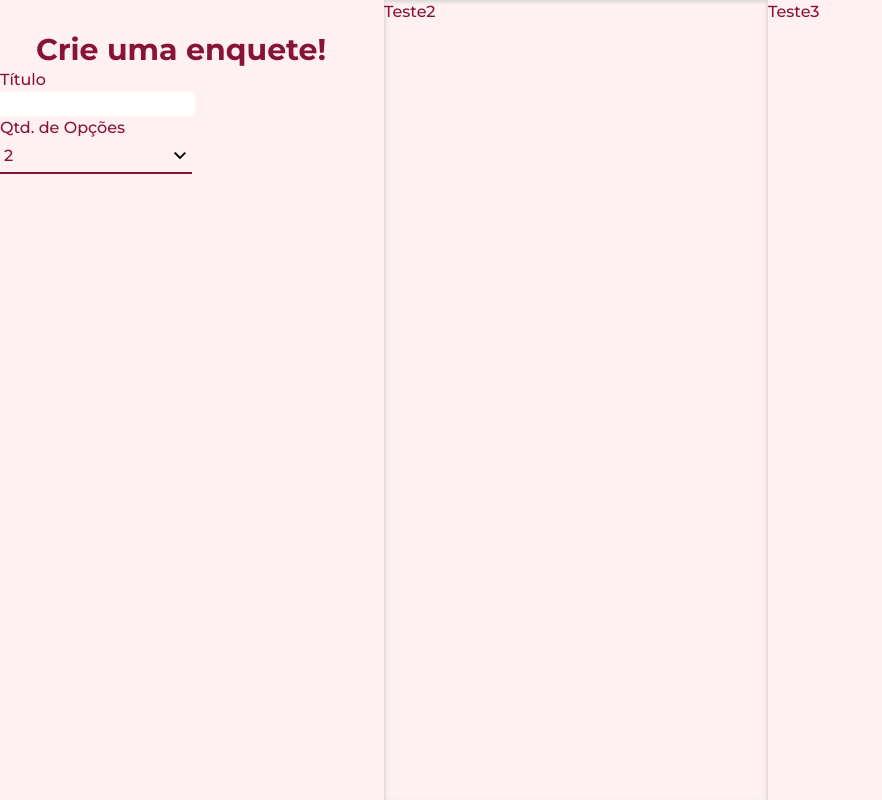
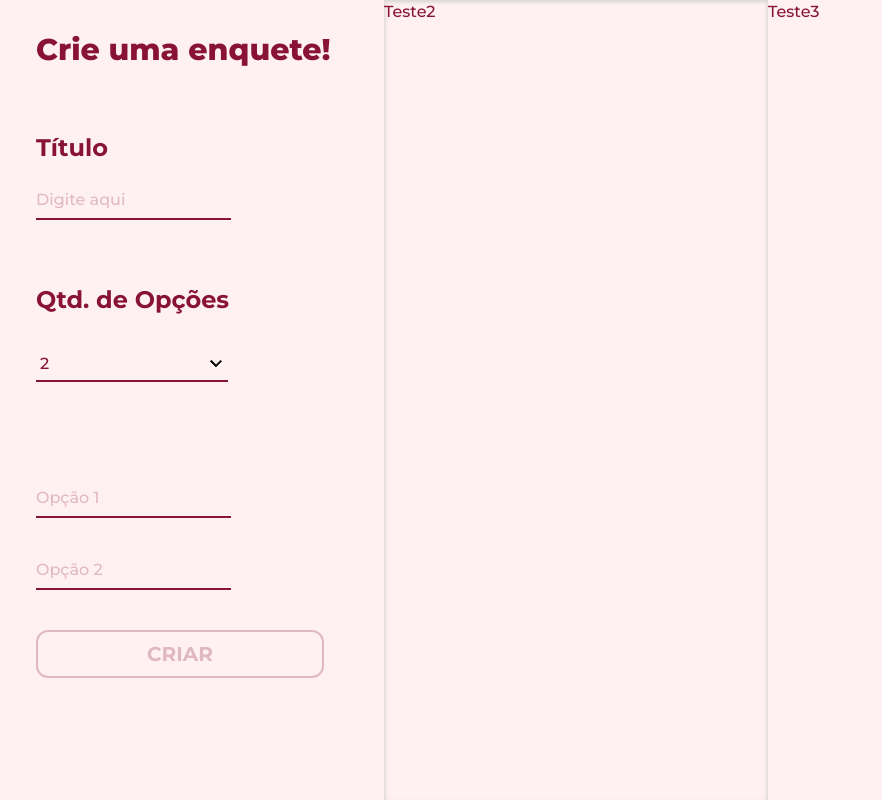
Before and after one commit to luccarojasc/reactPoll, a React (Vite) app: page / in a window 1280 px wide. Shown: the whole page, without its empty margins (0-882 px from the left). Built offline with nearby package versions, Linux system fonts and the light colour scheme.

Commit message:
finalizacao da secao de criar enquetes

```diff
--- a/src/App.tsx
+++ b/src/App.tsx
@@ -1,32 +1,14 @@
-import { useState } from "react"
+import { Create } from "./sections/create";
+
+
 
 export function App() {
-  const [selected, setSelected] = useState(2);
-  const [open, setOpen] = useState(false);
+
 
   return(
     <div className="mx-auto max-w-screen-2xl h-screen flex">
       <div className="min-w-96 shadow-md shadow-stone-300">
-        <h1 className="text-3xl font-bold mt-8 ml-9">Crie uma enquete!</h1>
-        <form>
-          <div>
-            <h1>Título</h1>
-            <input></input>
-          </div>
-          <div>
-            <h1>Qtd. de Opções</h1>
-            <div className="bg-rose-50 w-48 h-8 pl-1 flex items-center justify-between select-none" onClick={()=> setOpen(!open)}>
-              {selected}
-              <img src="./downArrow.png" className={`${(open) && "rotate-180"} transition-all`} />
-            </div>
-            <ul className={'border-b-2 bg-rose-50 border-rose-900 overflow-hidden w-48 transition-all ' + (open ? 'max-h-60' : 'max-h-0')}>
-              <li className="pl-1 hover:bg-rose-900 hover:text-rose-50 select-none" onClick={()=> {setSelected(2); setOpen(false)}}>2</li>
-              <li className="pl-1 hover:bg-rose-900 hover:text-rose-50 select-none" onClick={()=> {setSelected(3); setOpen(false)}}>3</li>
-              <li className="pl-1 hover:bg-rose-900 hover:text-rose-50 select-none" onClick={()=> {setSelected(4); setOpen(false)}}>4</li>
-              <li className="pl-1 hover:bg-rose-900 hover:text-rose-50 select-none" onClick={()=> {setSelected(5); setOpen(false)}}>5</li>
-            </ul>
-          </div>
-        </form>
+        <Create />
       </div>
       <div className="min-w-96 shadow-inner shadow-stone-300">
         <h1>Teste2</h1>
@@ -37,5 +19,3 @@ export function App() {
     </div>
   )
 }
-
-export default App
--- /dev/null
+++ b/src/sections/create.tsx
@@ -0,0 +1,69 @@
+import { useState } from "react"
+
+
+export function Create(){
+    const [selected, setSelected] = useState(2);
+    const [open, setOpen] = useState(false);
+    const [title, setTitle] = useState('');
+    const [optOne, setOptOne] = useState('');
+    const [optTwo, setOptTwo] = useState('');
+    const [optThree, setOptThree] = useState('');
+    const [optFour, setOptFour] = useState('');
+    const [optFive, setOptFive] = useState('');
+
+    const handleSubmit = async () => {
+      console.log(title, optOne, optTwo, optThree, optFour, optFive);
+    }
+
+    return(
+        <div>
+        <h1 className="text-3xl font-extrabold mt-8 ml-9">Crie uma enquete!</h1>
+        <form className="ml-9 mt-16">
+          <div>
+            <h1 className="font-bold text-2xl mb-4">Título</h1>
+            <input placeholder="Digite aqui" className="mb-16 border-b-2 bg-rose-50 border-rose-900 text-rose-900 h-10 focus:outline-none placeholder-rose-900 placeholder-opacity-25 focus:border-rose-700" onChange={(e)=> setTitle(e.target.value)}/>
+          </div>
+          <div>
+            <h1 className="font-bold text-2xl mb-8">Qtd. de Opções</h1>
+            <div className="bg-rose-50 w-48 h-8 pl-1 flex items-center justify-between select-none" onClick={()=> setOpen(!open)}>
+              {selected}
+              <img src="./downArrow.png" className={`${(open) && "rotate-180"} transition-all`} />
+            </div>
+            <ul className={'border-b-2 bg-rose-50 border-rose-900 overflow-hidden w-48 transition-all ' + (open ? 'max-h-60' : 'max-h-0')}>
+              <li className="pl-1 hover:bg-rose-900 hover:text-rose-50 select-none" onClick={()=> {setSelected(2); setOpen(false)}}>2</li>
+              <li className="pl-1 hover:bg-rose-900 hover:text-rose-50 select-none" onClick={()=> {setSelected(3); setOpen(false)}}>3</li>
+              <li className="pl-1 hover:bg-rose-900 hover:text-rose-50 select-none" onClick={()=> {setSelected(4); setOpen(false)}}>4</li>
+              <li className="pl-1 hover:bg-rose-900 hover:text-rose-50 select-none" onClick={()=> {setSelected(5); setOpen(false)}}>5</li>
+            </ul>
+          </div>
+            { selected == 2 &&
+                <ul className="mt-24">
+                    <li><input placeholder="Opção 1" className="mb-8 border-b-2 bg-rose-50 border-rose-900 text-rose-900 h-10 focus:outline-none placeholder-rose-900 placeholder-opacity-25 focus:border-rose-700" onChange={(e)=> setOptOne(e.target.value)}/></li>
+                    <li><input placeholder="Opção 2" className="border-b-2 bg-rose-50 border-rose-900 text-rose-900 h-10 focus:outline-none placeholder-rose-900 placeholder-opacity-25 focus:border-rose-700" onChange={(e)=> setOptTwo(e.target.value)}/></li>
+                </ul>
+            } { selected == 3 &&
+                <ul className="mt-24">
+                    <li><input placeholder="Opção 1" className="mb-8 border-b-2 bg-rose-50 border-rose-900 text-rose-900 h-10 focus:outline-none placeholder-rose-900 placeholder-opacity-25 focus:border-rose-700" onChange={(e)=> setOptOne(e.target.value)}/></li>
+                    <li><input placeholder="Opção 2" className="mb-8 border-b-2 bg-rose-50 border-rose-900 text-rose-900 h-10 focus:outline-none placeholder-rose-900 placeholder-opacity-25 focus:border-rose-700" onChange={(e)=> setOptTwo(e.target.value)}/></li>
+                    <li><input placeholder="Opção 3" className="border-b-2 bg-rose-50 border-rose-900 text-rose-900 h-10 focus:outline-none placeholder-rose-900 placeholder-opacity-25 focus:border-rose-700" onChange={(e)=> setOptThree(e.target.value)}/></li>
+                </ul>
+            } { selected == 4 &&
+                <ul className="mt-24">
+                    <li><input placeholder="Opção 1" className="mb-8 border-b-2 bg-rose-50 border-rose-900 text-rose-900 h-10 focus:outline-none placeholder-rose-900 placeholder-opacity-25 focus:border-rose-700" onChange={(e)=> setOptOne(e.target.value)}/></li>
+                    <li><input placeholder="Opção 2" className="mb-8 border-b-2 bg-rose-50 border-rose-900 text-rose-900 h-10 focus:outline-none placeholder-rose-900 placeholder-opacity-25 focus:border-rose-700" onChange={(e)=> setOptTwo(e.target.value)}/></li>
+                    <li><input placeholder="Opção 3" className="mb-8 border-b-2 bg-rose-50 border-rose-900 text-rose-900 h-10 focus:outline-none placeholder-rose-900 placeholder-opacity-25 focus:border-rose-700" onChange={(e)=> setOptThree(e.target.value)}/></li>
+                    <li><input placeholder="Opção 4" className="border-b-2 bg-rose-50 border-rose-900 text-rose-900 h-10 focus:outline-none placeholder-rose-900 placeholder-opacity-25 focus:border-rose-700" onChange={(e)=> setOptFour(e.target.value)}/></li>
+                </ul>
+            } { selected == 5 &&
+                <ul className="mt-10">
+                    <li><input placeholder="Opção 1" className="mb-8 border-b-2 bg-rose-50 border-rose-900 text-rose-900 h-10 focus:outline-none placeholder-rose-900 placeholder-opacity-25 focus:border-rose-700" onChange={(e)=> setOptOne(e.target.value)}/></li>
+                    <li><input placeholder="Opção 2" className="mb-8 border-b-2 bg-rose-50 border-rose-900 text-rose-900 h-10 focus:outline-none placeholder-rose-900 placeholder-opacity-25 focus:border-rose-700" onChange={(e)=> setOptTwo(e.target.value)}/></li>
+                    <li><input placeholder="Opção 3" className="mb-8 border-b-2 bg-rose-50 border-rose-900 text-rose-900 h-10 focus:outline-none placeholder-rose-900 placeholder-opacity-25 focus:border-rose-700" onChange={(e)=> setOptThree(e.target.value)}/></li>
+                    <li><input placeholder="Opção 4" className="mb-8 border-b-2 bg-rose-50 border-rose-900 text-rose-900 h-10 focus:outline-none placeholder-rose-900 placeholder-opacity-25 focus:border-rose-700" onChange={(e)=> setOptFour(e.target.value)}/></li>
+                    <li><input placeholder="Opção 5" className="border-b-2 bg-rose-50 border-rose-900 text-rose-900 h-10 focus:outline-none placeholder-rose-900 placeholder-opacity-25 focus:border-rose-700" onChange={(e)=> setOptFive(e.target.value)}/></li>
+            </ul>}
+           <button onClick={handleSubmit} disabled={!title || !optOne || !optTwo || (selected == 3) && !optThree || (selected == 4) && !optFour || (selected == 5) && !optFive} className="mt-10 w-72 bg-rose-50 border-2 border-rose-900 rounded-xl h-12 font-bold text-xl enabled:hover:bg-rose-900 enabled:hover:text-rose-50 focus:bg-rose-800 focus:text-rose-50 disabled:opacity-25"><h1>CRIAR</h1></button>
+        </form>
+      </div>
+    )
+}
```
